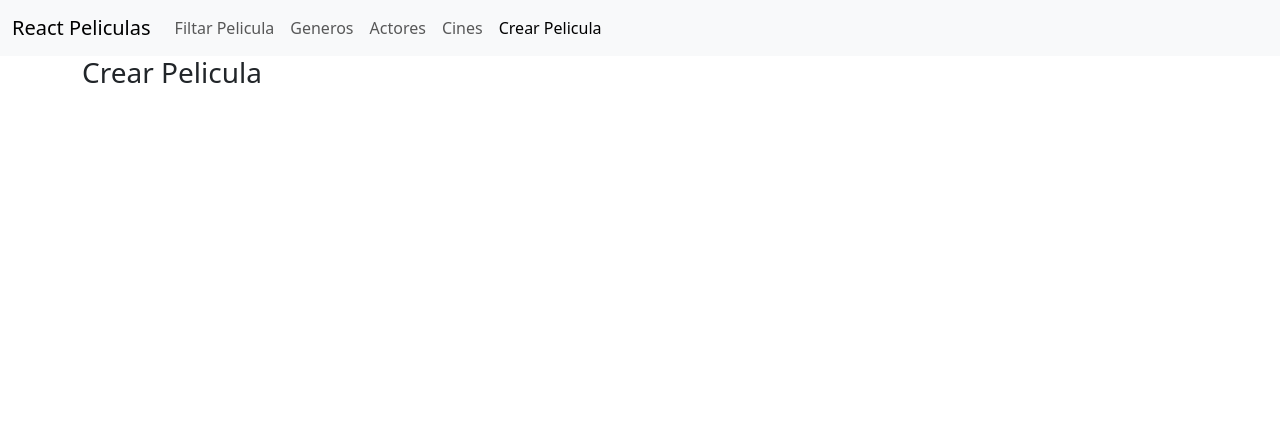
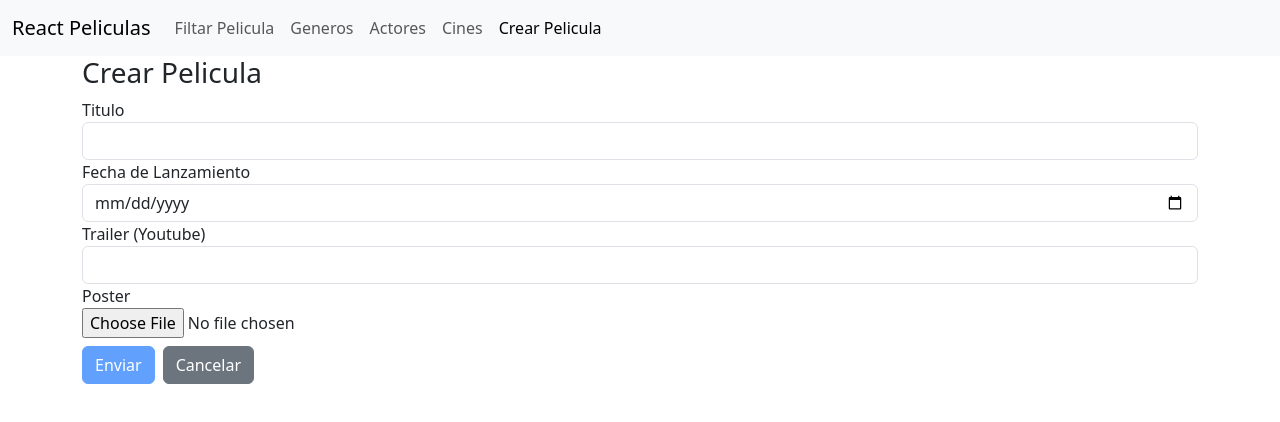
Before and after one commit to Jager1026/Peliculas, a React (Vite) app: page /peliculas/crear in a window 1280 px wide. Shown: the top 422 px of the page. Built offline with nearby package versions, Linux system fonts and the light colour scheme.

Commit message:
Formulario Peliculas added, now user can create and edit Peliculas

```diff
--- a/src/features/cines/modelos/CineCreacion.model.ts
+++ b/src/features/cines/modelos/CineCreacion.model.ts
@@ -2,5 +2,4 @@ export default interface CineCreacion{
     nombre:string;
     latitud: number;
     longitud: number;
-
 }
--- a/src/features/peliculas/componentes/CrearPelicula.tsx
+++ b/src/features/peliculas/componentes/CrearPelicula.tsx
@@ -1,5 +1,19 @@
-export default function CrearPelicula(){
-    return(
-        <h3>Crear Pelicula</h3>
+import type { SubmitHandler } from "react-hook-form";
+import type PeliculaCreacion from "../modelos/PeliculaCreacion.model";
+import FormularioPelicula from "./FormularioPelicula";
+
+export default function CrearPelicula() {
+        const onSubmit: SubmitHandler<PeliculaCreacion> = async (data) => {
+            console.log("Creando Pelicula...")
+            await new Promise(resolve => setTimeout(resolve,500));
+            console.log(data);
+        }
+
+    return (
+        <>
+            <h3>Crear Pelicula</h3>
+            <FormularioPelicula onSubmit={onSubmit}></FormularioPelicula>
+        </>
+
     )
 }
--- a/src/features/peliculas/componentes/EditarPelicula.tsx
+++ b/src/features/peliculas/componentes/EditarPelicula.tsx
@@ -1,11 +1,31 @@
+import { useEffect, useState } from "react";
 import { useParams } from "react-router"
+import type PeliculaCreacion from "../modelos/PeliculaCreacion.model";
+import FormularioPelicula from "./FormularioPelicula";
+import type { SubmitHandler } from "react-hook-form";
+import Cargando from "../../../componentes/Cargando";
 
 export default function EditarPelicula() {
+    const [modelo, setModelo]= useState<PeliculaCreacion | undefined>(undefined)
     const { id } = useParams();
+
+    useEffect(()=>{
+        setTimeout(()=>{
+            setModelo({titulo: 'Avengers: Endgame' + id, fechaLanzamiento: '2023-10-26',
+                 trailer:'abc', poster:'https://upload.wikimedia.org/wikipedia/commons/4/4d/Avengers_endgame_logo.png'})
+        },500);
+    },[id])
+
+        const onSubmit: SubmitHandler<PeliculaCreacion> = async (data) => {
+            console.log("Editando Pelicula...")
+            await new Promise(resolve => setTimeout(resolve,500));
+            console.log(data);
+        }
+
     return (
         <>
             <h3>Editar Pelicula</h3>
-            <p>El id es {id}</p>
+            {modelo? <FormularioPelicula modelo={modelo} onSubmit={onSubmit}/>:<Cargando/>}
         </>
     )
 }
--- /dev/null
+++ b/src/features/peliculas/componentes/FormularioPelicula.tsx
@@ -0,0 +1,67 @@
+import { useForm, type SubmitHandler } from "react-hook-form";
+import type PeliculaCreacion from "../modelos/PeliculaCreacion.model";
+import { yupResolver } from "@hookform/resolvers/yup";
+import * as yup from "yup";
+import SeleccionarImagen from "../../../componentes/SeleccionarImagen";
+import Boton from "../../../componentes/Boton";
+import { NavLink } from "react-router";
+
+export default function FormularioPelicula(props: FormularioPeliculaProps) {
+    const {
+        register, handleSubmit, setValue,
+        formState: { errors, isValid, isSubmitting }
+    } = useForm<PeliculaCreacion>({
+        resolver: yupResolver(reglasDeValidacion),
+        mode: 'onChange',
+        defaultValues: props.modelo ?? { titulo: '' }
+    })
+
+    const imagenActualURL: string | undefined =props.modelo?.poster ? props.modelo.poster as string : undefined;
+
+    return (
+        <>
+            <form onSubmit={handleSubmit(props.onSubmit)}>
+                <div className="form-group">
+                    <label htmlFor="titulo">Titulo</label>
+                    <input type="text" id="titulo" className="form-control" autoComplete="off"
+                        {...register('titulo')} />
+                    {errors.titulo && <p className="error">{errors.titulo.message}</p>}
+                </div>
+
+                <div className="form-group">
+                    <label htmlFor="fechaLanzamiento">Fecha de Lanzamiento</label>
+                    <input type="date" id="fechaLanzamiento" className="form-control" autoComplete="off"
+                        {...register('fechaLanzamiento')} />
+                    {errors.fechaLanzamiento && <p className="error">{errors.fechaLanzamiento.message}</p>}
+                </div>
+
+                <div className="form-group">
+                    <label htmlFor="trailer">Trailer (Youtube)</label>
+                    <input type="texto" id="trailer" className="form-control" autoComplete="off"
+                        {...register('trailer')} />
+                </div>
+
+                <SeleccionarImagen label="Poster" imagenURL={imagenActualURL} imagenSeleccionada={poster => {
+                    setValue('poster', poster);
+                }} />
+
+                <div className="mt-2">
+                    <Boton type="submit" disabled={!isValid || isSubmitting}>
+                        {isSubmitting ? "Enviando..." : "Enviar"}
+                    </Boton>
+                    <NavLink to="/" className="btn btn-secondary ms-2">Cancelar</NavLink>
+                </div>
+            </form>
+        </>
+    )
+}
+
+interface FormularioPeliculaProps {
+    modelo?: PeliculaCreacion;
+    onSubmit: SubmitHandler<PeliculaCreacion>
+}
+
+const reglasDeValidacion = yup.object({
+    titulo: yup.string().required('El titulo es obligatorio'),
+    fechaLanzamiento: yup.string().required('La fecha de lanzamiento es obligatoria')
+})
--- /dev/null
+++ b/src/features/peliculas/modelos/PeliculaCreacion.model.ts
@@ -0,0 +1,6 @@
+export default interface PeliculaCreacion{
+    titulo:string,
+    fechaLanzamiento: string,
+    trailer?:string,
+    poster?: File | string;
+}
```
